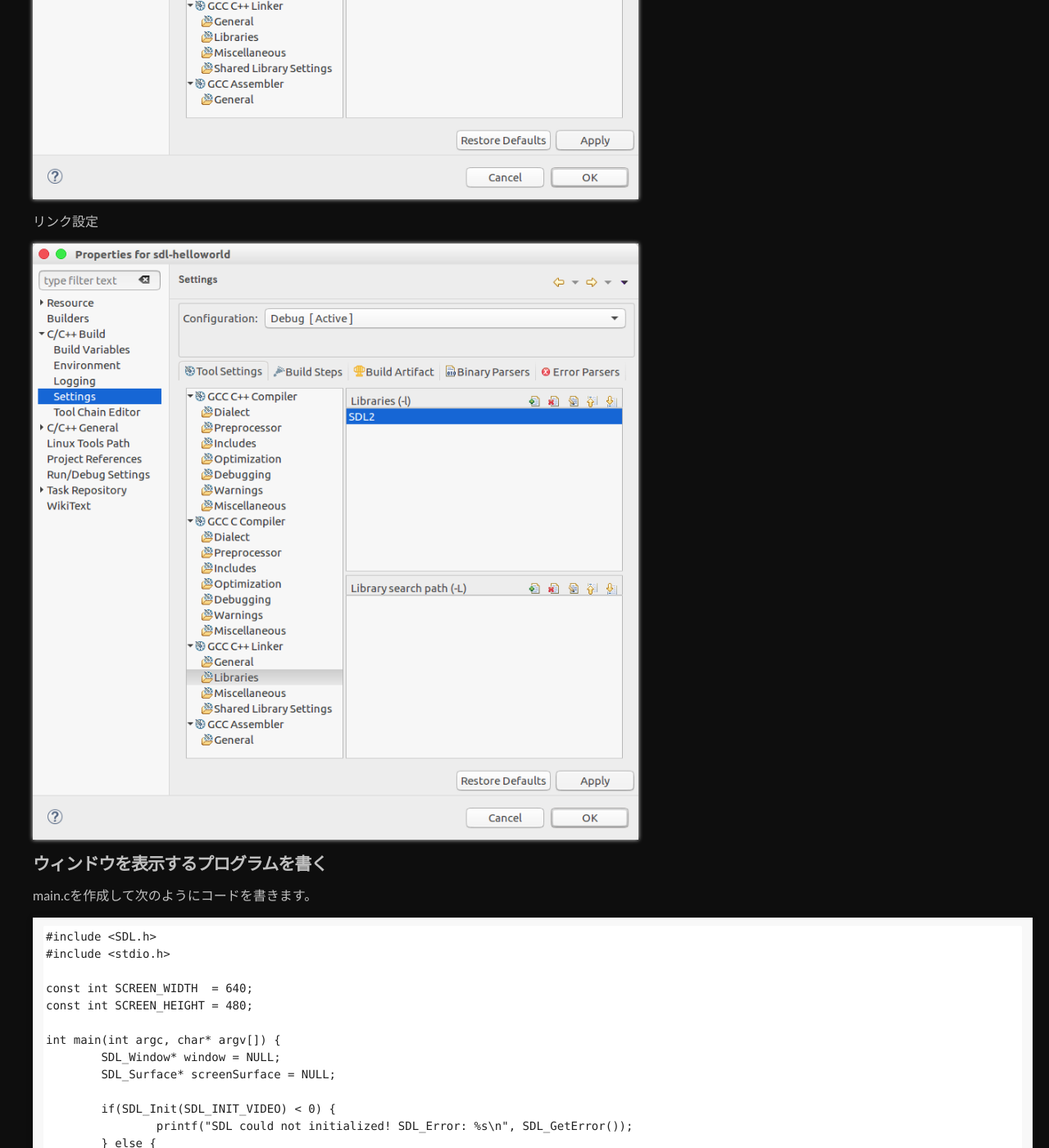
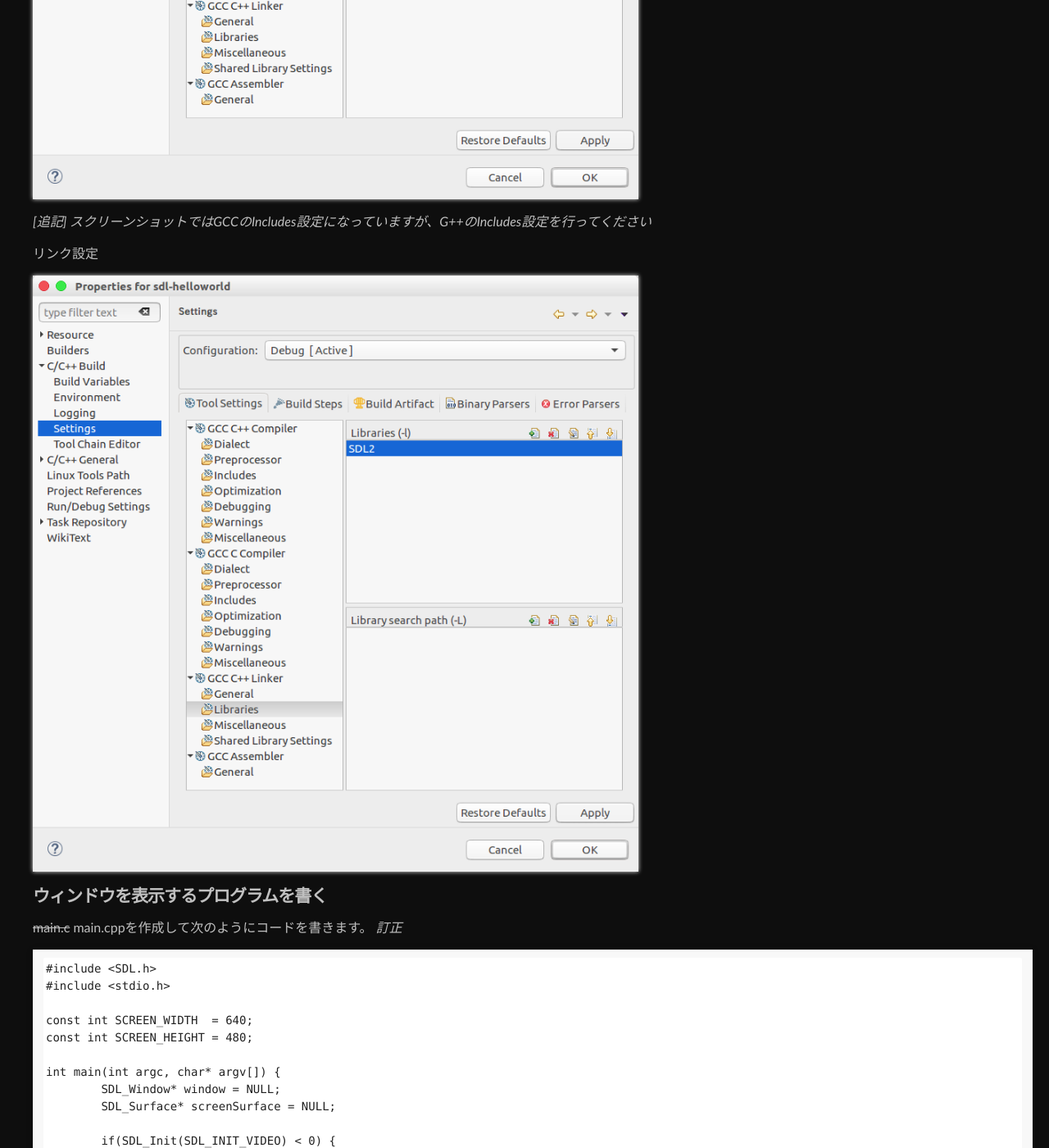
Before and after one commit to tsubakicraftjp/tsubakicraftjp.github.io, a Jekyll site: the page built from _posts/2017-09-01-sdl.md, in a window 1280 px wide and 1400 px high, scrolled down 1834 px. Shown: the whole window at 82% size. Built offline with Jekyll 4.4.1, drawn with Linux system fonts in a browser that asks for light colours; some of the changed text lies outside the part shown.

Commit message:
Edit SDL post

```diff
--- a/_posts/2017-09-01-sdl.md
+++ b/_posts/2017-09-01-sdl.md
@@ -53,13 +53,15 @@ SDLプログラミングの[チュートリアルがここにある](http://lazy
 
 ![](/assets/post-images/include_setting.png)
 
+*[追記] スクリーンショットではGCCのIncludes設定になっていますが、G++のIncludes設定を行ってください*
+
 リンク設定
 
 ![](/assets/post-images/link_setting.png)
 
 #### ウィンドウを表示するプログラムを書く
 
-main.cを作成して次のようにコードを書きます。
+~~main.c~~ main.cppを作成して次のようにコードを書きます。 *訂正*
 
 	#include <SDL.h>
 	#include <stdio.h>
@@ -199,3 +201,5 @@ BMPファイルの内容をウィンドウに表示してみます。ウィン
 >追記
 >SDLを使ってオーディオプログラミングをするチュートリアルビデオを見つけました。
 >[#1 Audio Programming Tutorial: Project Setup](https://youtu.be/P7lzXavDZ7g)
+
+>GCCでコンパイルするとSegmentation faultになります。G++でコンパイルされるようにソースコードはC++のソースコード (拡張子 .cpp)にしてください。
```
